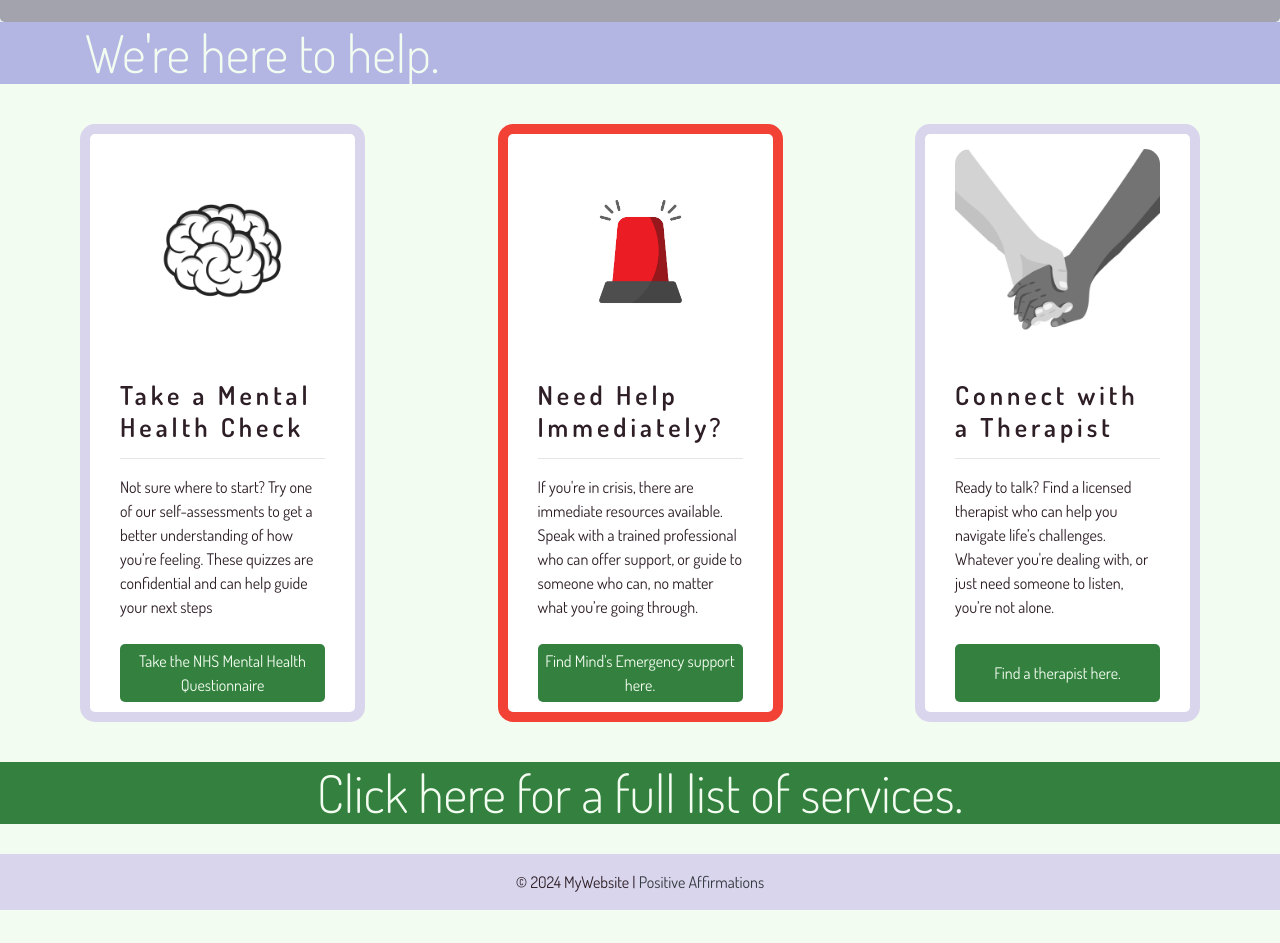
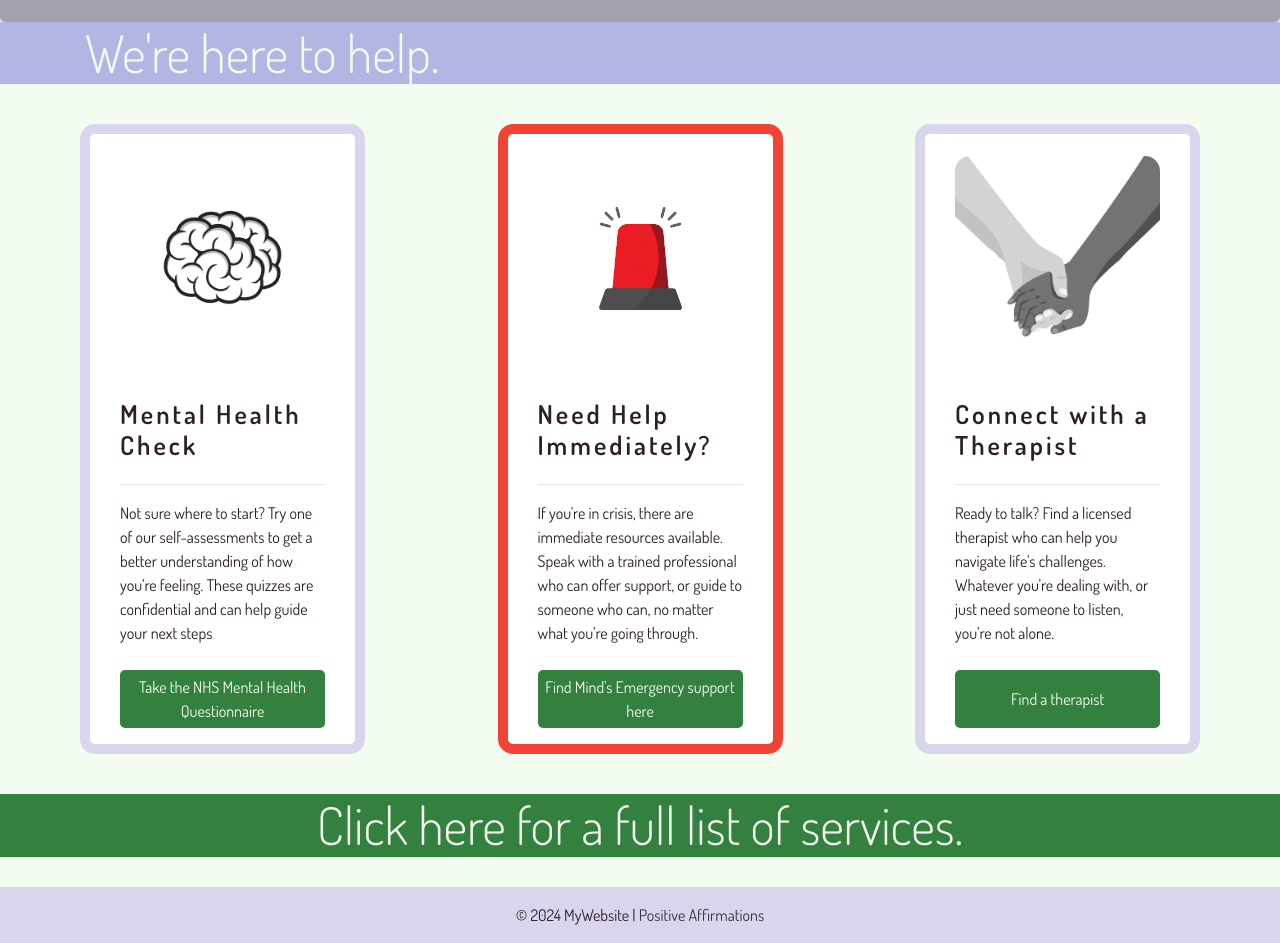
Before and after one commit to Matt-Cowen/MentalHealthSpace, a plain HTML site: page index.html in a window 1280 px wide. Shown: the part 720-1663 px from the top of the page. Before the commit the page ends 1630 px from the top, so only its background shows below. Drawn offline with nearby package versions, Linux system fonts and the light colour scheme; grey boxes are pictures that could not be loaded.

Commit message:
helpcard sizing issue rectified

```diff
--- a/assets/css/style.css
+++ b/assets/css/style.css
@@ -279,12 +279,20 @@ $midnight-green: rgba(14, 71, 73, 1); */
 
 .help-card h3 {
     font-weight: 600;
-    letter-spacing: 4px;
+    letter-spacing: 3px;
+    display: inline-block;
+}
+
+.help-card p {
+    display: inline-block;
 }
 
 .help-icon {
     font-size: 34px;
+
 }
+
+
 
 .crisis-icon {
     color: rgb(242, 66, 54);
@@ -442,5 +450,9 @@ $midnight-green: rgba(14, 71, 73, 1); */
         min-height: 58px;
     }
 
+    .help-card {
+        min-height: 630px;
+    }
+
 
 }
--- a/index.html
+++ b/index.html
@@ -99,7 +99,7 @@
                         <a href="https://www.mind.org.uk/information-support/guides-to-support-and-services/crisis-services/getting-help-in-a-crisis/"
                             class="btn btn-info btn--help" role="button" target="_blank"
                             aria-label="Mind Charity's urgent care page">Find
-                            Mind's Emergency support here. </a>
+                            Mind's Emergency support here</a>
                     </div>
 
                 </div>
@@ -111,7 +111,7 @@
                         </div>
                     </div>
                     <div class="col-12 col-md-8 col-lg-12 help-text">
-                        <h3><i class="fa-solid fa-clipboard-list d-md-none help-icon"></i> Take a Mental Health
+                        <h3><i class="fa-solid fa-clipboard-list d-md-none help-icon"></i> Mental Health
                             Check</h3>
                         <hr>
                         <p>Not sure where to start? Try one of our self-assessments to get a better
@@ -139,7 +139,7 @@
                             Whatever you're dealing with, or just need someone to listen, you’re
                             not alone.</p>
                         <a href="https://www.betterhelp.com/" class="btn btn-info btn--help" role="button"
-                            target="_blank" aria-label="Find a therapist at Betterhelp"> Find a therapist here. </a>
+                            target="_blank" aria-label="Find a therapist at Betterhelp"> Find a therapist</a>
                     </div>
                 </div>
             </div>
```
